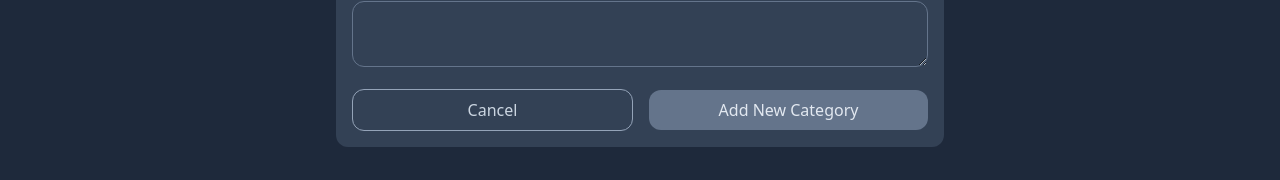
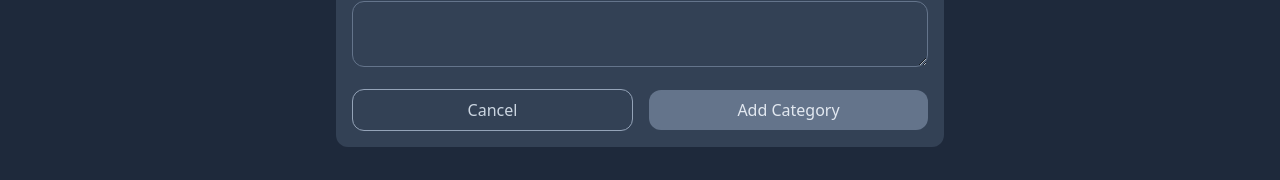
Before and after one commit to yasminebrahimi/inventory_app_react, a React (Vite) app: page / in a window 1280 px wide. Both pictures are taken after a click on the button "Add New Category?". Shown: the part 253-433 px from the top of the page. Built offline with nearby package versions, Linux system fonts and the light colour scheme.

Commit message:
Fix Category form Cancel button and improve consistency

```diff
--- a/src/components/Category.jsx
+++ b/src/components/Category.jsx
@@ -41,14 +41,18 @@ const CategoryForm = () => {
               type="button"
               className="flex-1 border border-slate-400 text-slate-300 rounded-xl py-2"
               id="cancel-add-category"
+              onClick={(e) => {
+                e.preventDefault();
+                setIsShow(false);
+              }}
             >
               Cancel
             </button>
             <button
               id="add-new-category"
-              class="flex-1 bg-slate-500 text-slate-200 rounded-xl py-2"
+              className="flex-1 bg-slate-500 text-slate-200 rounded-xl py-2"
             >
-              Add New Category
+              Add Category
             </button>
           </div>
         </form>
```
